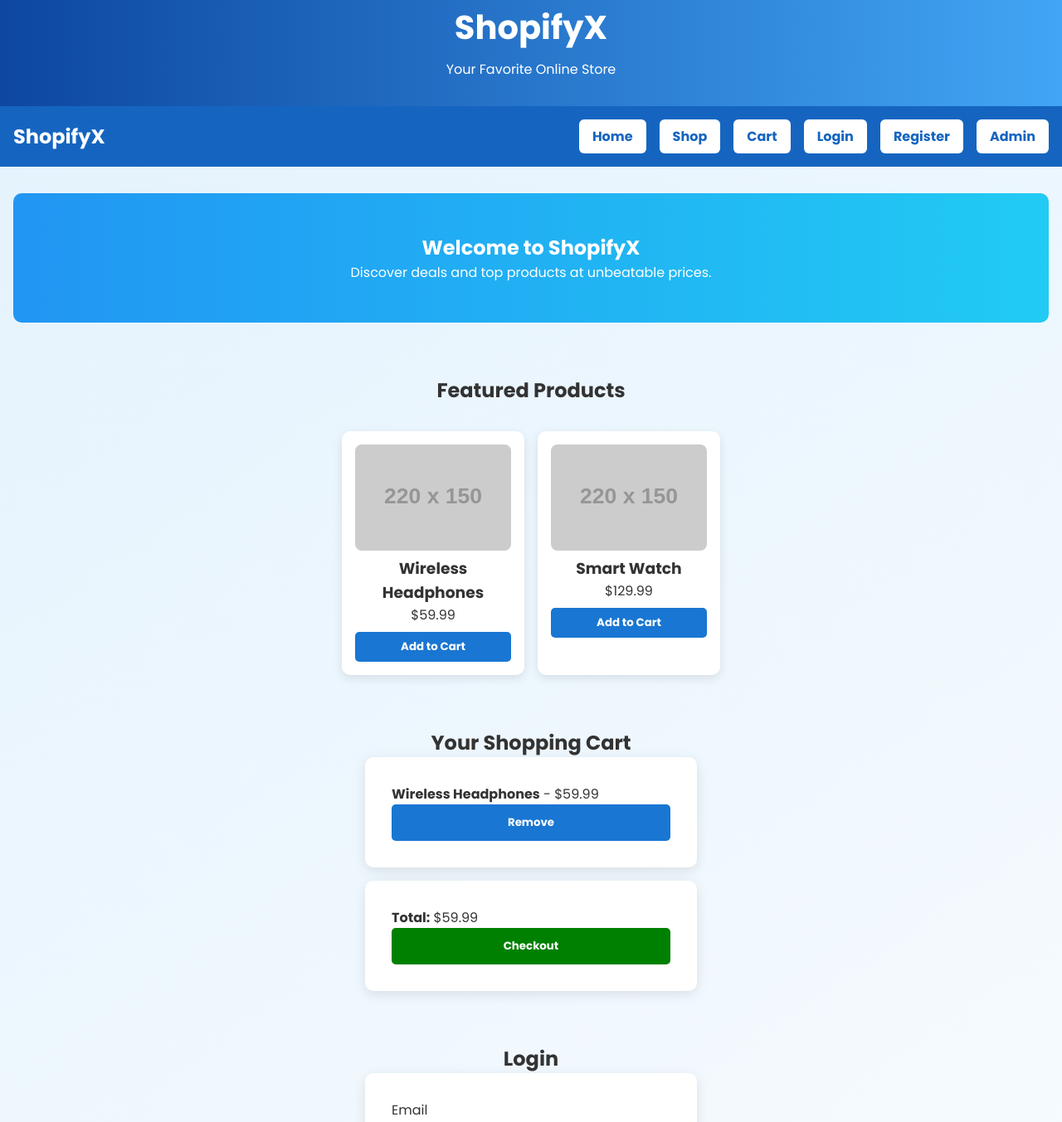
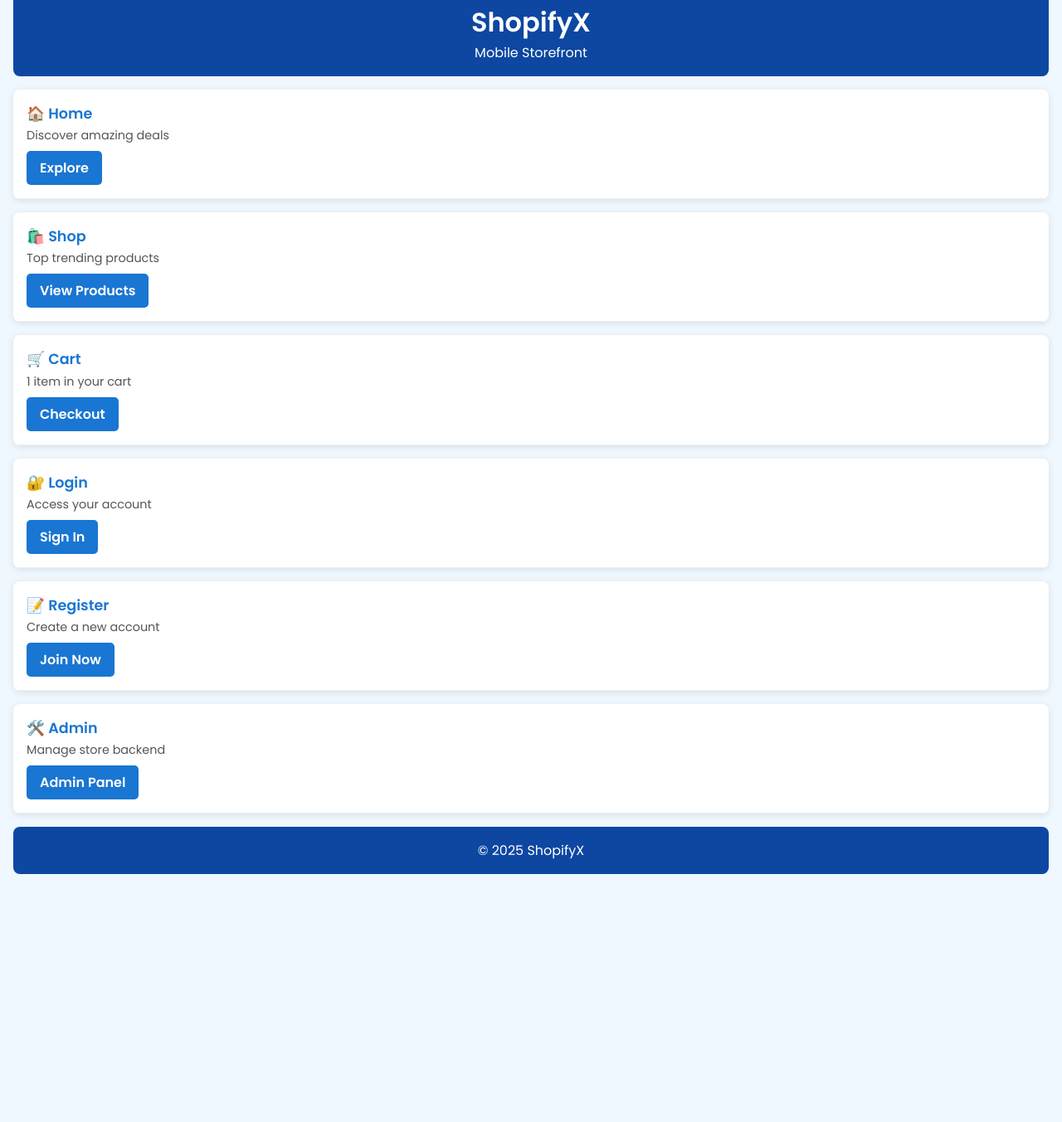
Before and after one commit to Kiranudaybhupathi/Ecommerce-, a plain HTML site: page index.html in a window 1280 px wide. Shown: the part 29-1382 px from the top of the page at 83% size. After the commit the page ends 1115 px from the top, so only its background shows below. Drawn offline with Linux system fonts and the light colour scheme; placeholder pictures from the web are drawn by us.

Commit message:
Update index.html

```diff
--- a/index.html
+++ b/index.html
@@ -3,8 +3,8 @@
 <head>
   <meta charset="UTF-8" />
   <meta name="viewport" content="width=device-width, initial-scale=1.0"/>
-  <title>ShopifyX - Your Online Store</title>
-  <link href="https://fonts.googleapis.com/css2?family=Poppins:wght@400;600;700&display=swap" rel="stylesheet">
+  <title>ShopifyX - Mobile</title>
+  <link href="https://fonts.googleapis.com/css2?family=Poppins:wght@400;600&display=swap" rel="stylesheet">
   <style>
     * {
       margin: 0;
@@ -14,159 +14,66 @@
     }
 
     body {
-      background: linear-gradient(145deg, #e3f2fd, #ffffff);
+      background: #f0f8ff;
       color: #333;
-      min-height: 100vh;
+      padding: 1rem;
     }
 
-    header {
-      background: linear-gradient(to right, #0d47a1, #42a5f5);
+    header, footer {
+      background: #0d47a1;
       color: white;
       text-align: center;
-      padding: 2rem 1rem;
+      padding: 1rem;
+      border-radius: 8px;
+      margin-bottom: 1rem;
     }
 
-    header h1 {
-      font-size: 2.5rem;
-      margin-bottom: 0.5rem;
+    details {
+      background: white;
+      margin-bottom: 1rem;
+      border-radius: 8px;
+      box-shadow: 0 2px 8px rgba(0,0,0,0.1);
+      overflow: hidden;
     }
 
-    nav {
-      background: #1565c0;
-      display: flex;
-      justify-content: space-between;
-      align-items: center;
+    summary {
+      list-style: none;
+      cursor: pointer;
       padding: 1rem;
-      flex-wrap: wrap;
+      border-bottom: 1px solid #eee;
     }
 
-    .nav-left {
-      font-weight: bold;
-      color: white;
-      font-size: 1.5rem;
+    summary h3 {
+      font-size: 1.1rem;
+      color: #1976d2;
+      margin-bottom: 0.2rem;
     }
 
-    .nav-right {
-      display: flex;
-      flex-wrap: wrap;
-      gap: 1rem;
+    summary p {
+      font-size: 0.9rem;
+      color: #555;
     }
 
-    .nav-right a {
-      background: white;
-      color: #1565c0;
-      padding: 0.5rem 1rem;
-      border-radius: 6px;
-      font-weight: bold;
-      text-decoration: none;
-      transition: 0.3s ease;
+    .content {
+      padding: 1rem;
     }
 
-    .nav-right a:hover {
-      background: #bbdefb;
+    .btn {
+      display: inline-block;
+      padding: 0.5rem 1rem;
+      background: #1976d2;
+      color: white;
+      border-radius: 5px;
+      text-align: center;
+      font-weight: bold;
+      margin-top: 0.5rem;
+      text-decoration: none;
     }
 
-    section {
-      padding: 2rem 1rem;
-      animation: fadeIn 0.8s ease-in-out;
-    }
-
-    .hero {
-      background: linear-gradient(to right, #2196f3, #21cbf3);
-      color: white;
-      padding: 3rem 1rem;
-      text-align: center;
-      border-radius: 10px;
-    }
-
-    .products-container {
-      display: flex;
-      gap: 1rem;
-      flex-wrap: wrap;
-      justify-content: center;
-      margin-top: 2rem;
-    }
-
-    .product {
-      background: white;
-      padding: 1rem;
-      border-radius: 10px;
-      box-shadow: 0 4px 12px rgba(0,0,0,0.1);
-      width: 220px;
-      text-align: center;
-    }
-
-    .product img {
+    img {
       width: 100%;
-      border-radius: 8px;
-    }
-
-    .product button {
-      margin-top: 0.5rem;
-      background: #1976d2;
-      color: white;
-      padding: 0.5rem;
-      width: 100%;
-      border: none;
-      border-radius: 5px;
-      font-weight: bold;
-      cursor: pointer;
-    }
-
-    .auth-form, .cart-item, .admin-panel {
-      background: white;
-      max-width: 400px;
-      margin: auto;
-      padding: 2rem;
-      border-radius: 10px;
-      box-shadow: 0 4px 15px rgba(0,0,0,0.1);
-    }
-
-    input[type="text"], input[type="password"], input[type="email"] {
-      width: 100%;
-      padding: 0.75rem;
-      margin-top: 0.5rem;
-      margin-bottom: 1rem;
-      border-radius: 5px;
-      border: 1px solid #ccc;
-    }
-
-    button.full {
-      width: 100%;
-      padding: 0.75rem;
-      font-weight: bold;
-      background: #1976d2;
-      color: white;
-      border: none;
-      border-radius: 5px;
-      cursor: pointer;
-    }
-
-    footer {
-      background: #1565c0;
-      color: white;
-      padding: 1rem;
-      text-align: center;
-      margin-top: 3rem;
-    }
-
-    @keyframes fadeIn {
-      from { opacity: 0; transform: translateY(10px); }
-      to { opacity: 1; transform: translateY(0); }
-    }
-
-    @media (max-width: 768px) {
-      .nav-right {
-        width: 100%;
-        flex-direction: column;
-        gap: 0.5rem;
-        margin-top: 1rem;
-      }
-
-      .products-container {
-        flex-direction: column;
-        align-items: center;
-      }
+      border-radius: 6px;
+      margin-bottom: 0.5rem;
     }
   </style>
 </head>
@@ -174,93 +81,89 @@
 
   <header>
     <h1>ShopifyX</h1>
-    <p>Your Favorite Online Store</p>
+    <p>Mobile Storefront</p>
   </header>
 
-  <nav>
-    <div class="nav-left">ShopifyX</div>
-    <div class="nav-right">
-      <a href="#home">Home</a>
-      <a href="#products">Shop</a>
-      <a href="#cart">Cart</a>
-      <a href="#login">Login</a>
-      <a href="#register">Register</a>
-      <a href="#admin">Admin</a>
+  <details>
+    <summary>
+      <h3>🏠 Home</h3>
+      <p>Discover amazing deals</p>
+      <span class="btn">Explore</span>
+    </summary>
+    <div class="content">
+      <p>Welcome to ShopifyX – your one-stop online shop. Browse, buy, and save from anywhere!</p>
     </div>
-  </nav>
+  </details>
 
-  <section id="home">
-    <div class="hero">
-      <h1>Welcome to ShopifyX</h1>
-      <p>Discover deals and top products at unbeatable prices.</p>
+  <details>
+    <summary>
+      <h3>🛍️ Shop</h3>
+      <p>Top trending products</p>
+      <span class="btn">View Products</span>
+    </summary>
+    <div class="content">
+      <img src="https://via.placeholder.com/300x150" alt="Headphones">
+      <h4>Wireless Headphones - $59.99</h4>
+      <p>Premium sound quality with long-lasting battery life.</p>
+      <br/>
+      <img src="https://via.placeholder.com/300x150" alt="Smartwatch">
+      <h4>Smart Watch - $129.99</h4>
+      <p>Track your fitness and stay connected on the go.</p>
     </div>
-  </section>
+  </details>
 
-  <section id="products">
-    <h2 style="text-align:center;">Featured Products</h2>
-    <div class="products-container">
-      <div class="product">
-        <img src="https://via.placeholder.com/220x150" alt="Headphones">
-        <h3>Wireless Headphones</h3>
-        <p>$59.99</p>
-        <button>Add to Cart</button>
-      </div>
-      <div class="product">
-        <img src="https://via.placeholder.com/220x150" alt="Smart Watch">
-        <h3>Smart Watch</h3>
-        <p>$129.99</p>
-        <button>Add to Cart</button>
-      </div>
+  <details>
+    <summary>
+      <h3>🛒 Cart</h3>
+      <p>1 item in your cart</p>
+      <span class="btn">Checkout</span>
+    </summary>
+    <div class="content">
+      <p>Wireless Headphones - $59.99</p>
+      <p><strong>Total:</strong> $59.99</p>
     </div>
-  </section>
+  </details>
 
-  <section id="cart">
-    <h2 style="text-align:center;">Your Shopping Cart</h2>
-    <div class="cart-item">
-      <p><strong>Wireless Headphones</strong> - $59.99</p>
-      <button class="full">Remove</button>
+  <details>
+    <summary>
+      <h3>🔐 Login</h3>
+      <p>Access your account</p>
+      <span class="btn">Sign In</span>
+    </summary>
+    <div class="content">
+      <p>Email: you@example.com</p>
+      <p>Password: ••••••••</p>
     </div>
-    <div class="cart-item" style="margin-top:1rem;">
-      <p><strong>Total:</strong> $59.99</p>
-      <button class="full" style="background:green;">Checkout</button>
+  </details>
+
+  <details>
+    <summary>
+      <h3>📝 Register</h3>
+      <p>Create a new account</p>
+      <span class="btn">Join Now</span>
+    </summary>
+    <div class="content">
+      <p>Name, Email, Password — Signup in seconds!</p>
     </div>
-  </section>
+  </details>
 
-  <section id="login">
-    <h2 style="text-align:center;">Login</h2>
-    <div class="auth-form">
-      <label>Email</label>
-      <input type="email" placeholder="you@example.com" />
-      <label>Password</label>
-      <input type="password" placeholder="********" />
-      <button class="full">Login</button>
+  <details>
+    <summary>
+      <h3>🛠️ Admin</h3>
+      <p>Manage store backend</p>
+      <span class="btn">Admin Panel</span>
+    </summary>
+    <div class="content">
+      <ul>
+        <li>🧾 View Orders</li>
+        <li>🧍 Manage Users</li>
+        <li>📦 Edit Products</li>
+      </ul>
     </div>
-  </section>
-
-  <section id="register">
-    <h2 style="text-align:center;">Register</h2>
-    <div class="auth-form">
-      <label>Full Name</label>
-      <input type="text" placeholder="John Doe" />
-      <label>Email</label>
-      <input type="email" placeholder="you@example.com" />
-      <label>Password</label>
-      <input type="password" placeholder="********" />
-      <button class="full" style="background:#43a047;">Register</button>
-    </div>
-  </section>
-
-  <section id="admin">
-    <h2 style="text-align:center;">Admin Panel</h2>
-    <div class="admin-panel">
-      <button class="full">Manage Products</button><br/><br/>
-      <button class="full">View Orders</button><br/><br/>
-      <button class="full">Manage Users</button>
-    </div>
-  </section>
+  </details>
 
   <footer>
-    <p>&copy; 2025 ShopifyX. All rights reserved.</p>
+    <p>&copy; 2025 ShopifyX</p>
   </footer>
 
 </body>
```
